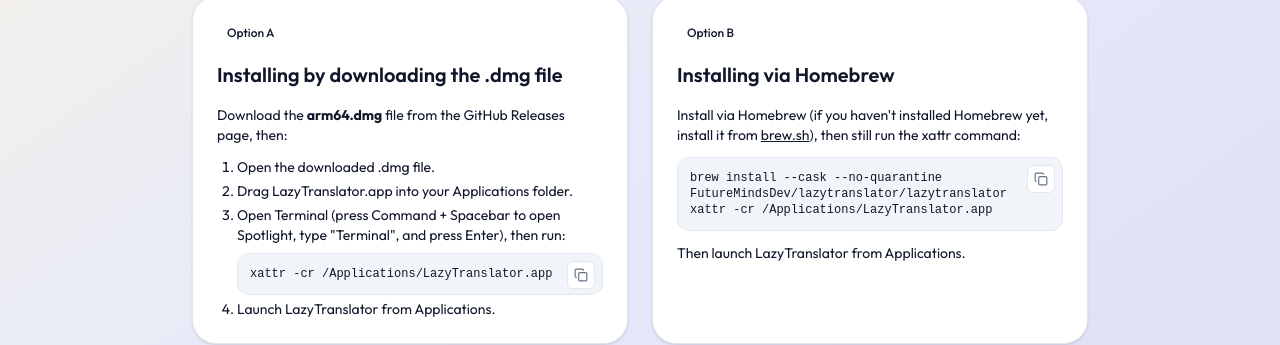
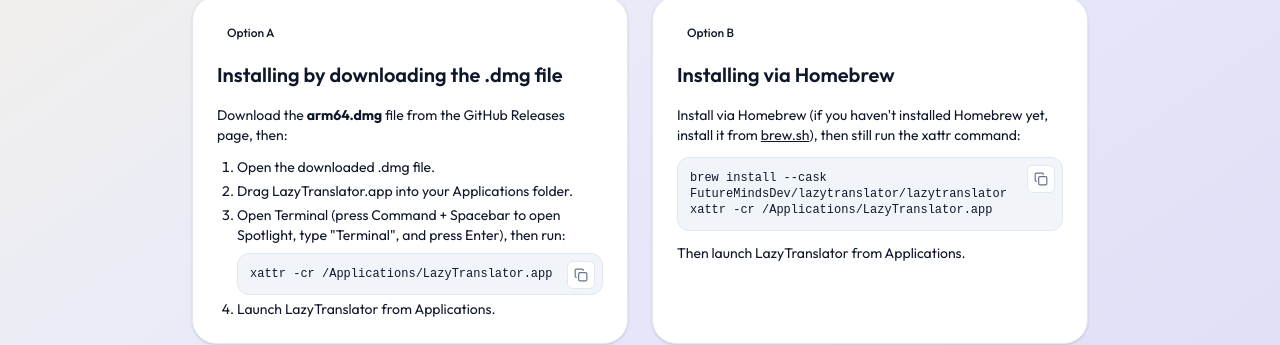
Before and after one commit to FutureMindsDev/lazytranslator-intro, a Next.js app: page / in a window 1280 px wide. Shown: the part 3096-3441 px from the top of the page. Built offline with nearby package versions, Linux system fonts and the light colour scheme.

Commit message:
fix: brew command remove --no-quarantine

```diff
--- a/src/app/page.tsx
+++ b/src/app/page.tsx
@@ -61,7 +61,7 @@ export default function Home() {
       badge: "Option B",
       title: "Installing via Homebrew",
       highlights: [
-        "brew install --cask --no-quarantine ...",
+        "brew install --cask FutureMindsDev/lazytranslator/lazytranslator",
         "Run xattr -cr /Applications/LazyTranslator.app",
         "Launch LazyTranslator from Applications",
       ],
@@ -69,7 +69,7 @@ export default function Home() {
         <div className="space-y-3 text-sm">
           <p>Install via Homebrew (if you haven't installed Homebrew yet, install it from <a href="https://brew.sh" target="_blank" rel="noopener noreferrer" className="text-primary underline">brew.sh</a>), then still run the xattr command:</p>
           <CodeBlock
-            code={`brew install --cask --no-quarantine FutureMindsDev/lazytranslator/lazytranslator\nxattr -cr /Applications/LazyTranslator.app`}
+            code={`brew install --cask FutureMindsDev/lazytranslator/lazytranslator\nxattr -cr /Applications/LazyTranslator.app`}
           />
           <p>Then launch LazyTranslator from Applications.</p>
         </div>
```
